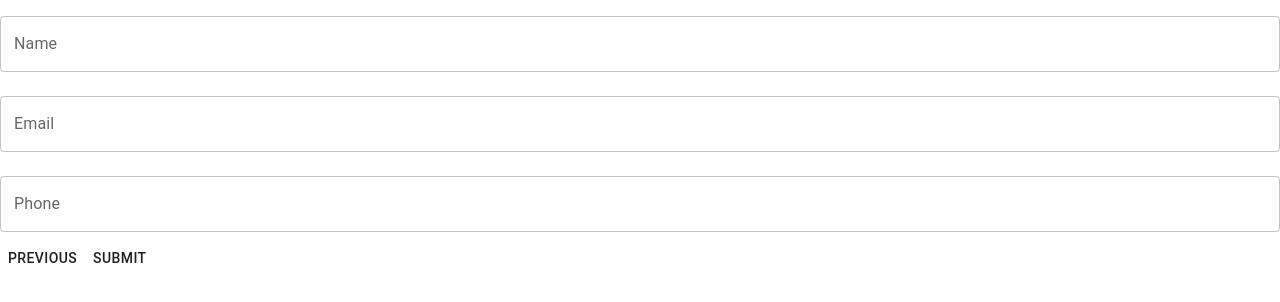
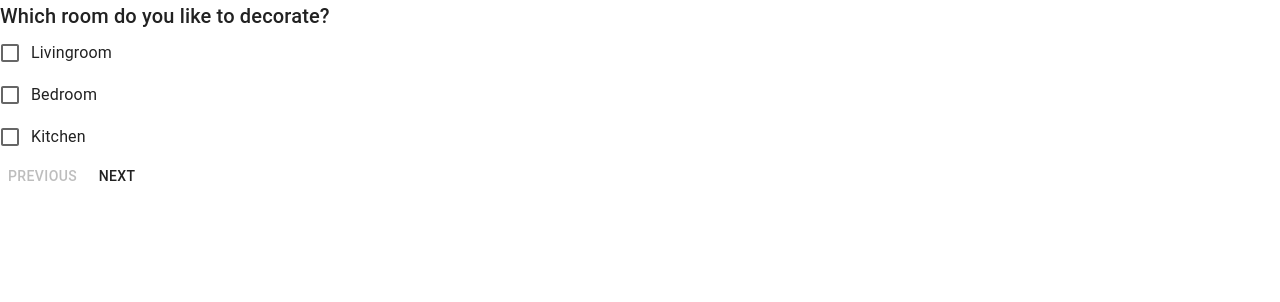
Before and after one commit to gjrkdk/watkostmijninterieur, a React app in the folder apps/frontend/: page / in a window 1280 px wide. Shown: the top 302 px of the page. Built offline with nearby package versions, Linux system fonts and the light colour scheme.

Commit message:
add room validation

```diff
--- a/apps/frontend/src/components/categories/rooms/Rooms/Rooms.tsx
+++ b/apps/frontend/src/components/categories/rooms/Rooms/Rooms.tsx
@@ -1,28 +1,33 @@
 import { useFormContext } from "../../../../context/FormContext";
-import { Box, Typography, FormControl, FormControlLabel, Checkbox, FormGroup } from "@mui/material";
+import {
+  Box,
+  Typography,
+  FormControl,
+  FormControlLabel,
+  Checkbox,
+  FormGroup,
+  FormHelperText,
+} from "@mui/material";
 
 export const Rooms = () => {
-  const { selectedFormValues, setSelectedFormValues } = useFormContext();
+  const { selectedFormValues, setSelectedFormValues, error } = useFormContext();
 
   const handleChange = (event: React.ChangeEvent<HTMLInputElement>) => {
     const { name, checked } = event.target;
-    setSelectedFormValues((prevValues) => {
-      const updatedRooms = prevValues.rooms.map((room) => {
-        if (room.label === name) {
-          return { ...room, isSelected: checked };
-        }
-        return room;
-      });
-      return { ...prevValues, rooms: updatedRooms };
-    });
+    setSelectedFormValues((prevValues) => ({
+      ...prevValues,
+      rooms: prevValues.rooms.map((room) =>
+        room.label === name ? { ...room, isSelected: checked } : room,
+      ),
+    }));
   };
 
   return (
     <Box>
       <Typography variant="h6">Which room do you like to decorate?</Typography>
-      {selectedFormValues.rooms.map((room) => (
-        <FormControl key={room.id}>
-          <FormGroup>
+      <FormControl error={!!error.rooms}>
+        {selectedFormValues.rooms.map((room) => (
+          <FormGroup key={room.id}>
             <FormControlLabel
               control={
                 <Checkbox checked={room.isSelected} onChange={handleChange} name={room.label} />
@@ -30,8 +35,9 @@ export const Rooms = () => {
               label={room.label}
             />
           </FormGroup>
-        </FormControl>
-      ))}
+        ))}
+        {error.rooms && <FormHelperText>{error.rooms}</FormHelperText>}
+      </FormControl>
     </Box>
   );
 };
--- a/apps/frontend/src/components/form/MultiStep/MultiStep.tsx
+++ b/apps/frontend/src/components/form/MultiStep/MultiStep.tsx
@@ -1,12 +1,12 @@
 import { steps } from "../steps/steps";
-import { useFormContext } from "../../../context/FormContext";
+import { IFormDataType, useFormContext } from "../../../context/FormContext";
 import {
   shouldRenderWindowDecorationDetails,
   includesCurtainsInbetweens,
   shouldRenderFurnitureDetails,
 } from "../../../utils/utils";
 import { Box, Button } from "@mui/material";
-import { contactFormSchema } from "../../../validation/schema";
+import { multiStepFormSchema, contactFormSchema } from "../../../validation/schema";
 
 export const MultiStep = () => {
   const { activeStep, setActiveStep, selectedFormValues, contactDetails, setError } =
@@ -31,6 +31,23 @@ export const MultiStep = () => {
   const contactFormStep = activeStep === 10;
   const finalStep = activeStep === steps.length - 1;
 
+  const validateFormData = (data: IFormDataType): boolean => {
+    const result = multiStepFormSchema.safeParse(data);
+    if (!result.success) {
+      const formattedErrors: Record<string, string> = {};
+      result.error.errors.forEach((error) => {
+        if (error.path.length) {
+          formattedErrors[error.path[0] as string] = error.message;
+        }
+      });
+      setError(formattedErrors);
+      return false;
+    }
+
+    setError({});
+    return true;
+  };
+
   const handleSubmit = (event: React.FormEvent<HTMLFormElement>) => {
     event.preventDefault();
 
@@ -40,19 +57,26 @@ export const MultiStep = () => {
       const formattedErrors: Record<string, string> = {};
       result.error.errors.forEach((error) => {
         if (error.path[0]) {
-          formattedErrors[error.path[0]] = error.message;
+          formattedErrors[error.path[0] as string] = error.message;
         }
         setError(formattedErrors);
         console.log("Form has errors: ", formattedErrors);
+        return false;
       });
     } else {
       setError({});
       handleNextStep();
       console.log("Form submitted with values: ", selectedFormValues);
+      return true;
     }
   };
 
   const handleNextStep = () => {
+    const isValid = validateFormData(selectedFormValues);
+    if (!isValid) {
+      return;
+    }
+
     if (activeStep < steps.length - 1) {
       let nextStep = activeStep + 1;
 
@@ -63,6 +87,7 @@ export const MultiStep = () => {
       } else if (activeStep === 8 && !shouldRenderFurnitureDetails(selectedFormValues)) {
         nextStep += 1;
       }
+
       setActiveStep(nextStep);
     }
   };
--- a/apps/frontend/src/context/FormProvider.tsx
+++ b/apps/frontend/src/context/FormProvider.tsx
@@ -7,70 +7,70 @@ interface IFormContext {
 }
 
 export const FormProvider: React.FC<IFormContext> = ({ children }) => {
-  const [activeStep, setActiveStep] = useState<number>(10);
+  const [activeStep, setActiveStep] = useState<number>(0);
   const [error, setError] = useState<Record<string, string>>({});
   const [selectedFormValues, setSelectedFormValues] = useState<IFormDataType>({
-    // rooms: initialRoomState
-    rooms: initialRoomState.map((room, index) => ({
-      ...room,
-      isSelected: index === 0 || index === 1,
-      floors: room.floors.map((floor) => ({
-        ...floor,
-        isSelected:
-          (index === 0 && floor.label === "First floor") ||
-          (index === 1 && floor.label === "Ground floor"),
-      })),
-      roomSizes: room.roomSizes.map((roomSize) => ({
-        ...roomSize,
-        isSelected:
-          (index === 0 && roomSize.label === "Small (15 m² - 20 m²)") ||
-          (index === 1 && roomSize.label === "Big (30 m² - 50 m²)"),
-      })),
-      windowDecoration: room.windowDecoration?.map((windowDecoration) => ({
-        ...windowDecoration,
-        isSelected:
-          (index === 0 && windowDecoration.label === "Wooden Blinds") ||
-          (index === 1 && windowDecoration.label === "Duet Curtains"),
-      })),
-      windowDecorationDetails: room.windowDecorationDetails?.map((windowDecorationDetail) => ({
-        ...windowDecorationDetail,
-        details: windowDecorationDetail.details.map((detail) => ({
-          ...detail,
-          isSelected:
-            (index === 0 && detail.label === "50mm") || (index === 1 && detail.label === "32mm"),
-        })),
-      })),
-      amountWindows: room.amountWindows?.map((amountWindow) => ({
-        ...amountWindow,
-        isSelected:
-          (index === 0 && amountWindow.amount === "1") ||
-          (index === 1 && amountWindow.amount === "2"),
-      })),
-      windowSizes:
-        index === 0
-          ? ["100cm B x 200cm HG"]
-          : index === 1
-            ? ["250cm B x 200cm HG", "150cm B x 100cm HG"]
-            : [],
-      curtainInbetweenSizes: room.curtainInbetweenSizes?.map((curtainAndInbetweenSize) => ({
-        ...curtainAndInbetweenSize,
-        isSelected:
-          (index === 0 && curtainAndInbetweenSize.label === "550cm B") ||
-          (index === 1 && curtainAndInbetweenSize.label === "250cm B"),
-      })),
-      furniture: room.furniture?.map((furniture) => ({
-        ...furniture,
-        isSelected:
-          (index === 0 && furniture.label === "Couch") ||
-          (index === 1 && furniture.label === "Armhair"),
-      })),
-      furnitureDetails: room.furnitureDetails?.map((furnitureDetail) => ({
-        ...furnitureDetail,
-        isSelected:
-          (index === 0 && furnitureDetail.label === "Premium") ||
-          (index === 1 && furnitureDetail.label === "Essential"),
-      })),
-    })),
+    rooms: initialRoomState,
+    // rooms: initialRoomState.map((room, index) => ({
+    //   ...room,
+    //   isSelected: index === 0 || index === 1,
+    //   floors: room.floors.map((floor) => ({
+    //     ...floor,
+    //     isSelected:
+    //       (index === 0 && floor.label === "First floor") ||
+    //       (index === 1 && floor.label === "Ground floor"),
+    //   })),
+    //   roomSizes: room.roomSizes.map((roomSize) => ({
+    //     ...roomSize,
+    //     isSelected:
+    //       (index === 0 && roomSize.label === "Small (15 m² - 20 m²)") ||
+    //       (index === 1 && roomSize.label === "Big (30 m² - 50 m²)"),
+    //   })),
+    //   windowDecoration: room.windowDecoration?.map((windowDecoration) => ({
+    //     ...windowDecoration,
+    //     isSelected:
+    //       (index === 0 && windowDecoration.label === "Wooden Blinds") ||
+    //       (index === 1 && windowDecoration.label === "Duet Curtains"),
+    //   })),
+    //   windowDecorationDetails: room.windowDecorationDetails?.map((windowDecorationDetail) => ({
+    //     ...windowDecorationDetail,
+    //     details: windowDecorationDetail.details.map((detail) => ({
+    //       ...detail,
+    //       isSelected:
+    //         (index === 0 && detail.label === "50mm") || (index === 1 && detail.label === "32mm"),
+    //     })),
+    //   })),
+    //   amountWindows: room.amountWindows?.map((amountWindow) => ({
+    //     ...amountWindow,
+    //     isSelected:
+    //       (index === 0 && amountWindow.amount === "1") ||
+    //       (index === 1 && amountWindow.amount === "2"),
+    //   })),
+    //   windowSizes:
+    //     index === 0
+    //       ? ["100cm B x 200cm HG"]
+    //       : index === 1
+    //         ? ["250cm B x 200cm HG", "150cm B x 100cm HG"]
+    //         : [],
+    //   curtainInbetweenSizes: room.curtainInbetweenSizes?.map((curtainAndInbetweenSize) => ({
+    //     ...curtainAndInbetweenSize,
+    //     isSelected:
+    //       (index === 0 && curtainAndInbetweenSize.label === "550cm B") ||
+    //       (index === 1 && curtainAndInbetweenSize.label === "250cm B"),
+    //   })),
+    //   furniture: room.furniture?.map((furniture) => ({
+    //     ...furniture,
+    //     isSelected:
+    //       (index === 0 && furniture.label === "Couch") ||
+    //       (index === 1 && furniture.label === "Armhair"),
+    //   })),
+    //   furnitureDetails: room.furnitureDetails?.map((furnitureDetail) => ({
+    //     ...furnitureDetail,
+    //     isSelected:
+    //       (index === 0 && furnitureDetail.label === "Premium") ||
+    //       (index === 1 && furnitureDetail.label === "Essential"),
+    //   })),
+    // })),
   });
   const [contactDetails, setContactDetails] = useState<IContactDetails>({
     firstName: "",
--- a/apps/frontend/src/validation/schema.ts
+++ b/apps/frontend/src/validation/schema.ts
@@ -5,3 +5,16 @@ export const contactFormSchema = z.object({
   email: z.string().email({ message: "Invalid email address" }),
   phone: z.string().optional(),
 });
+
+export const multiStepFormSchema = z.object({
+  rooms: z
+    .array(
+      z.object({
+        isSelected: z.boolean(),
+      }),
+    )
+    .refine((rooms) => rooms.some((room) => room.isSelected), {
+      message: "At least one room must be selected",
+      path: ["rooms"],
+    }),
+});
```
